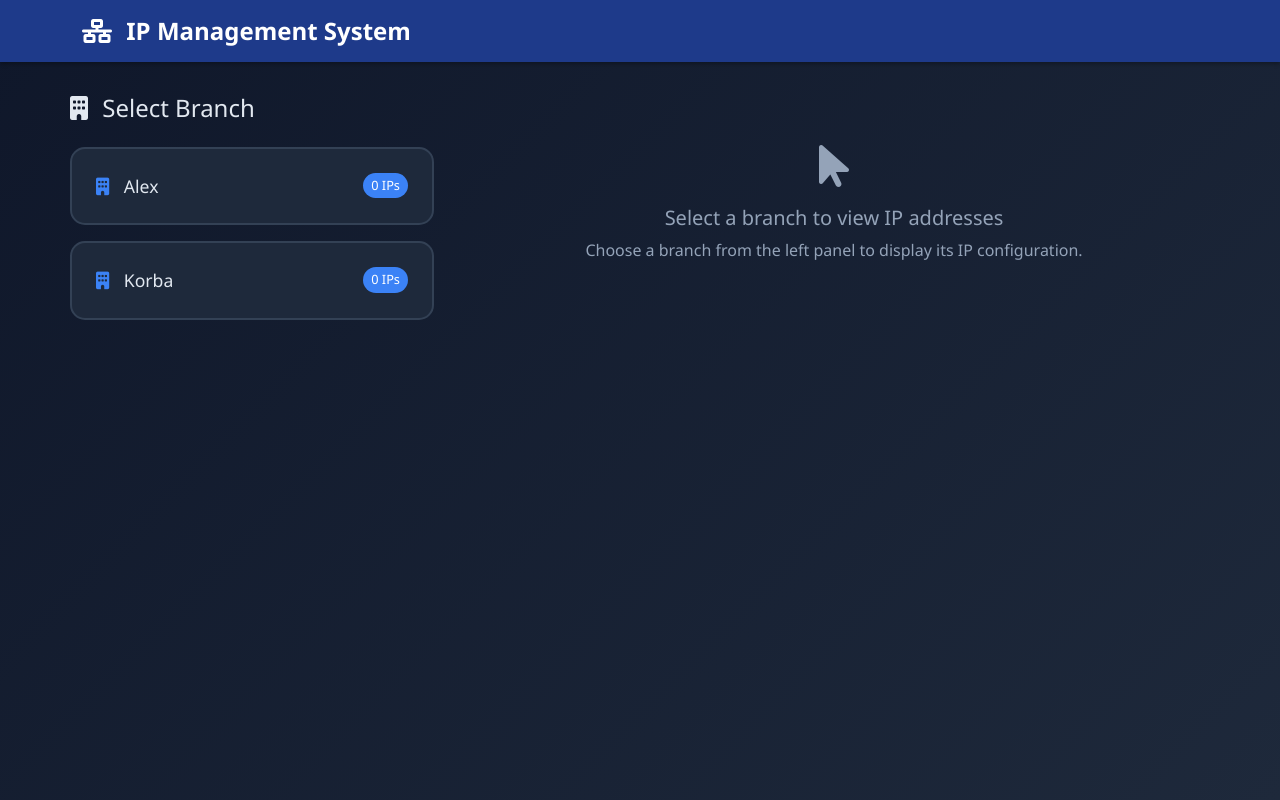
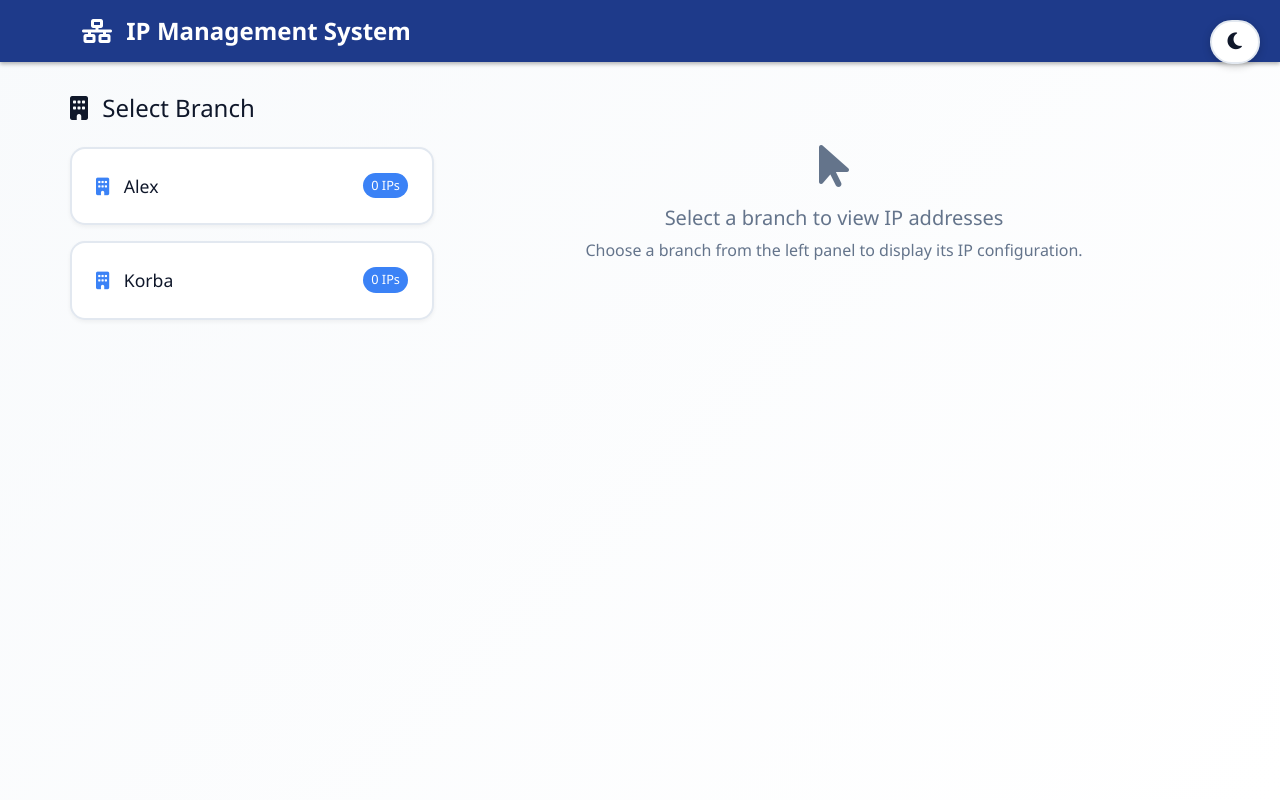
Before and after one commit to MohamedElsawsany/IP_Management_System_Ver2, a PHP site: page / in a window 1280 px wide. Run offline with PHP 8.4, Linux system fonts and the light colour scheme; data comes from the database, SQL or seed files in the repository; data that the repository does not hold is empty; some libraries are stand-ins or nearby versions.

Commit message:
Implement theme toggle functionality: Add theme management methods and button for switching between light and dark modes.

```diff
--- a/assets/css/styles.css
+++ b/assets/css/styles.css
@@ -8,13 +8,29 @@
     --card-bg: #1e293b;
     --border-color: #334155;
     --text-muted: #94a3b8;
+    --text-primary: #e2e8f0;
+}
+
+/* Light mode variables */
+[data-theme="light"] {
+    --primary-blue: #1e3a8a;
+    --secondary-blue: #3b82f6;
+    --success-green: #10b981;
+    --warning-orange: #f59e0b;
+    --danger-red: #ef4444;
+    --dark-bg: #f8fafc;
+    --card-bg: #ffffff;
+    --border-color: #e2e8f0;
+    --text-muted: #64748b;
+    --text-primary: #0f172a;
 }
 
 body {
-    background: linear-gradient(135deg, var(--dark-bg) 0%, #1e293b 100%);
-    color: #e2e8f0;
+    background: linear-gradient(135deg, var(--dark-bg) 0%, var(--card-bg) 100%);
+    color: var(--text-primary);
     font-family: 'Segoe UI', Tahoma, Geneva, Verdana, sans-serif;
     min-height: 100vh;
+    transition: background 0.3s ease, color 0.3s ease;
 }
 
 .navbar {
@@ -28,6 +44,37 @@ body {
     font-size: 1.5rem;
 }
 
+/* Theme Toggle Button */
+.theme-toggle {
+    position: fixed;
+    top: 20px;
+    right: 20px;
+    z-index: 1000;
+    background: var(--card-bg);
+    border: 2px solid var(--border-color);
+    border-radius: 50px;
+    padding: 0.5rem 1rem;
+    cursor: pointer;
+    transition: all 0.3s ease;
+    box-shadow: 0 2px 8px rgba(0, 0, 0, 0.2);
+}
+
+.theme-toggle:hover {
+    transform: translateY(-2px);
+    box-shadow: 0 4px 12px rgba(0, 0, 0, 0.3);
+    border-color: var(--secondary-blue);
+}
+
+.theme-toggle i {
+    font-size: 1.2rem;
+    color: var(--text-primary);
+    transition: transform 0.3s ease;
+}
+
+.theme-toggle:hover i {
+    transform: rotate(20deg);
+}
+
 .main-container {
     padding: 2rem 0;
 }
@@ -39,6 +86,11 @@ body {
     transition: all 0.3s ease;
     margin-bottom: 1rem;
     cursor: pointer;
+    box-shadow: 0 2px 4px rgba(0, 0, 0, 0.1);
+}
+
+[data-theme="light"] .branch-card {
+    box-shadow: 0 2px 4px rgba(0, 0, 0, 0.05);
 }
 
 .branch-card:hover {
@@ -49,13 +101,17 @@ body {
 
 .branch-card.active {
     border-color: var(--secondary-blue);
-    background: linear-gradient(135deg, var(--card-bg) 0%, #2563eb 100%);
+    background: linear-gradient(135deg, var(--card-bg) 0%, rgba(37, 99, 235, 0.2) 100%);
+}
+
+[data-theme="light"] .branch-card.active {
+    background: linear-gradient(135deg, var(--card-bg) 0%, rgba(59, 130, 246, 0.1) 100%);
 }
 
 .btn-branch {
     background: transparent;
     border: none;
-    color: #e2e8f0;
+    color: var(--text-primary);
     padding: 1.5rem;
     width: 100%;
     text-align: left;
--- a/assets/js/app.js
+++ b/assets/js/app.js
@@ -8,13 +8,55 @@ class IPManagement {
   }
 
   init() {
+    this.initTheme();
     this.loadBranches();
     this.loadDeviceTypes();
     this.loadSubnets();
     this.setupEventListeners();
   }
 
+  initTheme() {
+    // Get saved theme from memory or default to dark
+    const savedTheme = this.getTheme() || 'dark';
+    this.setTheme(savedTheme);
+  }
+
+  getTheme() {
+    // Store in memory during session
+    if (!window.currentTheme) {
+      // Check system preference if no theme is set
+      const prefersDark = window.matchMedia('(prefers-color-scheme: dark)').matches;
+      window.currentTheme = prefersDark ? 'dark' : 'light';
+    }
+    return window.currentTheme;
+  }
+
+  setTheme(theme) {
+    window.currentTheme = theme;
+    document.documentElement.setAttribute('data-theme', theme);
+
+    // Update icon
+    const icon = document.querySelector('.theme-toggle i');
+    if (icon) {
+      icon.className = theme === 'dark' ? 'fas fa-sun' : 'fas fa-moon';
+    }
+  }
+
+  toggleTheme() {
+    const currentTheme = this.getTheme();
+    const newTheme = currentTheme === 'dark' ? 'light' : 'dark';
+    this.setTheme(newTheme);
+  }
+
   setupEventListeners() {
+    // Theme toggle button
+    const themeToggle = document.getElementById('theme-toggle');
+    if (themeToggle) {
+      themeToggle.addEventListener('click', () => {
+        this.toggleTheme();
+      });
+    }
+
     // Add IP button
     document.getElementById("add-ip-btn").addEventListener("click", () => {
       this.showAddModal();
--- a/index.php
+++ b/index.php
@@ -10,6 +10,11 @@
     <link href="assets/css/styles.css" rel="stylesheet">
 </head>
 <body>
+    <!-- Theme Toggle Button -->
+    <button class="theme-toggle" id="theme-toggle" title="Toggle theme">
+        <i class="fas fa-sun"></i>
+    </button>
+
     <nav class="navbar navbar-expand-lg">
         <div class="container">
             <a class="navbar-brand" href="#">
```
Also changed, not shown: other parts of assets/css/styles.css (+115 -19 lines).
